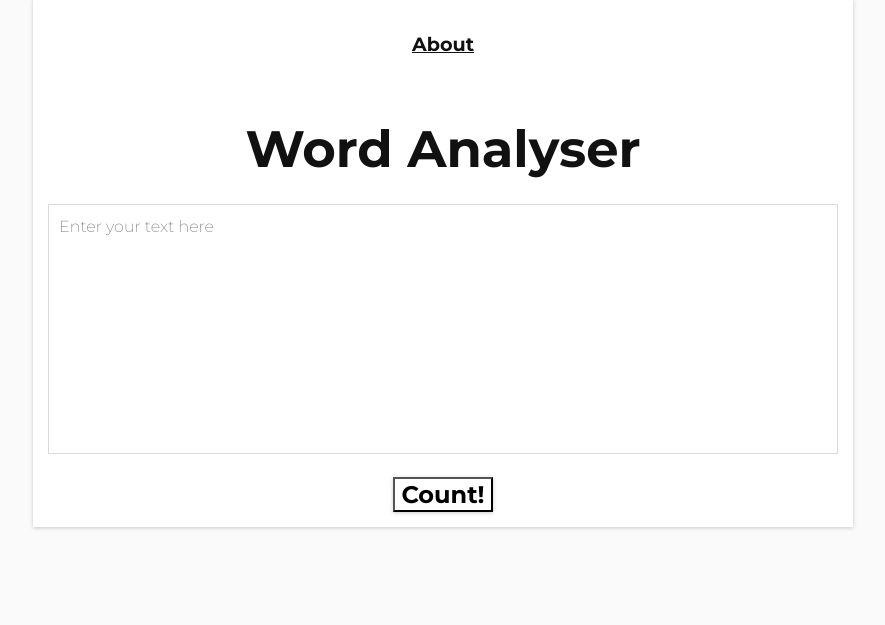
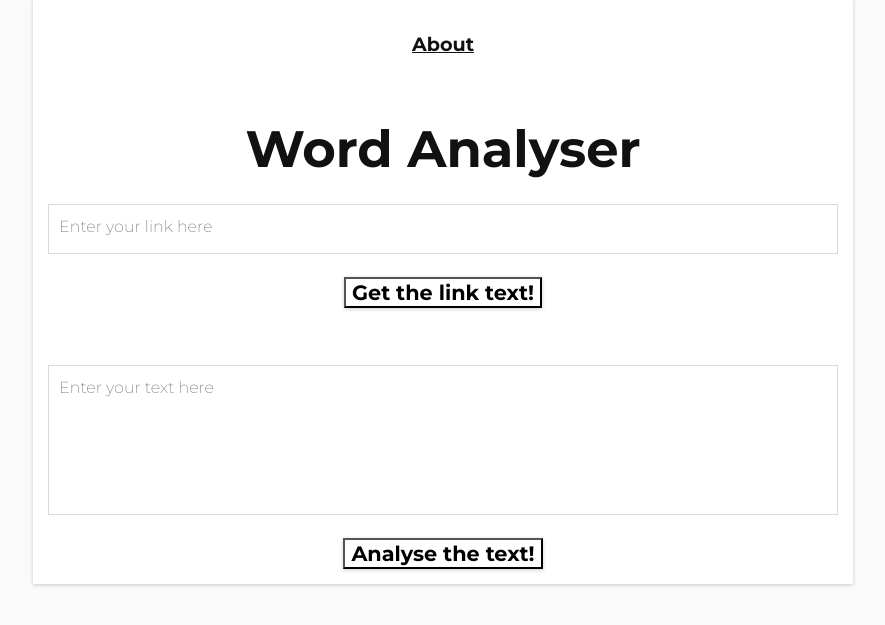
Before and after one commit to hevalhazalkurt/word_analyser, a Django app: page / in a window 1280 px wide. Shown: the part 32-657 px from the top of the page, without its empty margins (197-1082 px from the left). Run offline with Django 3.2, Linux system fonts and the light colour scheme.

Commit message:
Edited style & added link input

```diff
--- a/templates/home.html
+++ b/templates/home.html
@@ -67,19 +67,19 @@
 			text-align: center;
 			padding: 10px;
 			margin: 1% 0 3%;
-			color: #111 ;
+			color: #111;
 		}
 
 		a {
 			font-weight: 600;
 			text-align: center;
 			margin: 1% 0 3%;
-			color: #111 ;
+			color: #111;
 		}
 
-		textarea {
+		.textarea {
 			width: 100%;
-			height: 250px;
+			height: 150px;
 			padding: 10px;
 			border: 1px solid #d9d9d9;
 			outline: none;
@@ -89,10 +89,25 @@
 			font-family: 'Montserrat', sans-serif;
 		}
 
+
+		.linkarea {
+			width: 100%;
+			height: 50px;
+			padding: 10px;
+			border: 1px solid #d9d9d9;
+			outline: none;
+			font-size: 1rem;
+			resize: none;
+			line-height: 1.5rem;
+			font-family: 'Montserrat', sans-serif;
+		}
+
+
+
 		input {
 			position: relative;
 			display: block;
-			font-size: 1.5rem;
+			font-size: 1.3rem;
 			margin: 0 auto;
 			font-weight: 800;
 			font-family: 'Montserrat', sans-serif;
@@ -172,6 +187,9 @@
 				.output.row span {
 					font-size: 2rem;
 				}
+			}
+
+		}
 	</style>
 
 </head>
@@ -180,13 +198,22 @@
 	<div class="container">
 		<nav><a href="{% url 'about' %}">About</a></nav>
 		<br>
-	<h1>Word Analyser</h1>
+		<h1>Word Analyser</h1>
 
-	<form action="{% url 'count' %}">
-		<textarea cols="100" rows="30" name="fulltext" placeholder="Enter your text here"></textarea>
-		<br> <br>
-		<input type="submit" value="Count!"></input>
-	</form>
+
+		<form action="{% url 'count' %}">
+			<textarea class="linkarea" cols="100" rows="30" name="linktext" placeholder="Enter your link here"></textarea>
+			<br> <br>
+			<input type="submit" value="Get the link text!"></input>
+		</form>
+
+		<br><br><br>
+
+		<form action="{% url 'count' %}">
+			<textarea class="textarea" cols="100" rows="30" name="fulltext" placeholder="Enter your text here"></textarea>
+			<br> <br>
+			<input type="submit" value="Analyse the text!"></input>
+		</form>
 	</div>
 </body>
 
```
